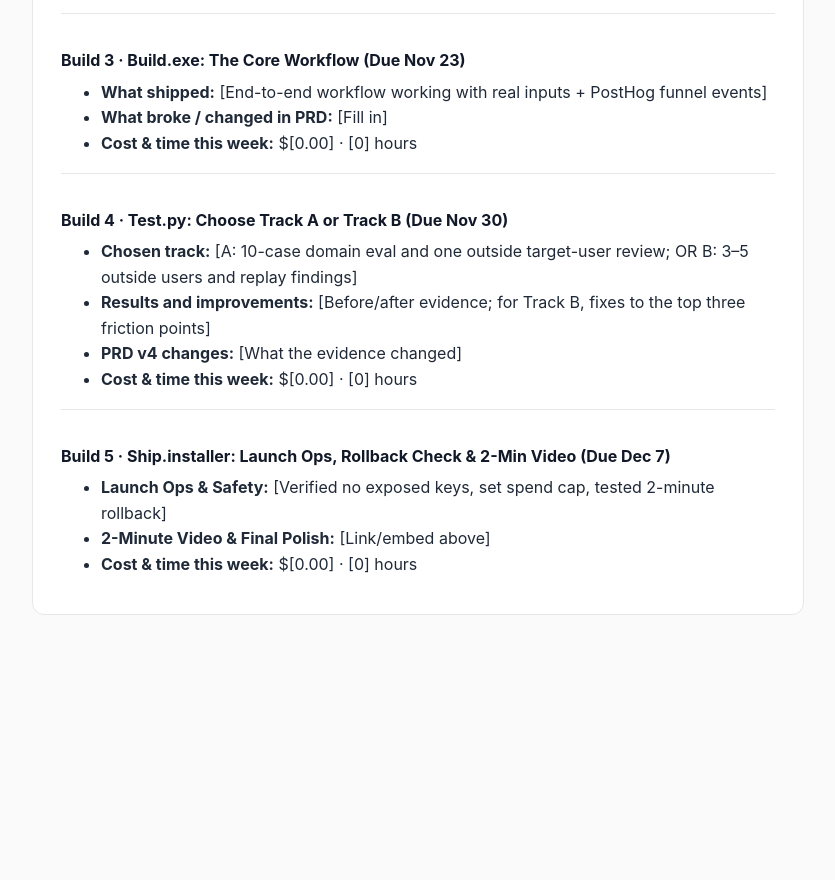
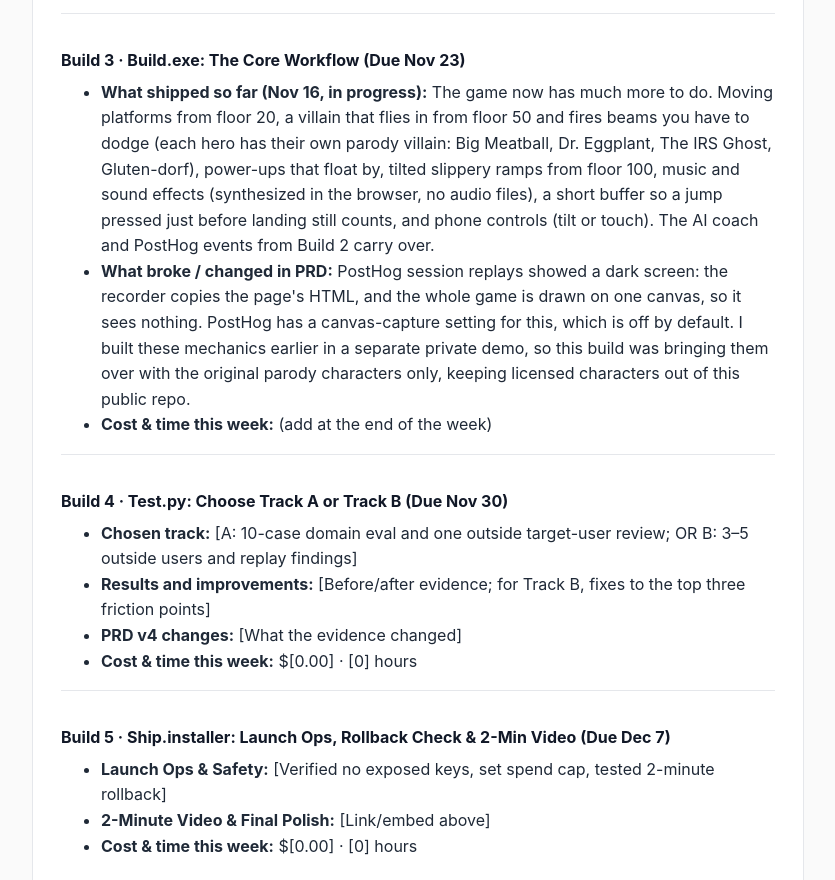
Before and after one commit to building-with-ai-f26/as21326--bowl-slop, a plain HTML site: page docs/index.html in a window 1280 px wide. Shown: the part 4491-5371 px from the top of the page, without its empty margins (222-1057 px from the left). Before the commit the page ends 5210 px from the top, so only its background shows below. Drawn offline with Linux system fonts and the light colour scheme.

Commit message:
Docs: README, AGENTS.md and Build 3 log for the ported mechanics
Co-Authored-By: Claude Sonnet 5.5 <noreply@anthropic.com>

```diff
--- a/docs/index.html
+++ b/docs/index.html
@@ -244,9 +244,9 @@
       <div class="log-entry">
         <h3>Build 3 · Build.exe: The Core Workflow (Due Nov 23)</h3>
         <ul>
-          <li><strong>What shipped:</strong> [End-to-end workflow working with real inputs + PostHog funnel events]</li>
-          <li><strong>What broke / changed in PRD:</strong> [Fill in]</li>
-          <li><strong>Cost & time this week:</strong> $[0.00] · [0] hours</li>
+          <li><strong>What shipped so far (Nov 16, in progress):</strong> The game now has much more to do. Moving platforms from floor 20, a villain that flies in from floor 50 and fires beams you have to dodge (each hero has their own parody villain: Big Meatball, Dr. Eggplant, The IRS Ghost, Gluten-dorf), power-ups that float by, tilted slippery ramps from floor 100, music and sound effects (synthesized in the browser, no audio files), a short buffer so a jump pressed just before landing still counts, and phone controls (tilt or touch). The AI coach and PostHog events from Build 2 carry over.</li>
+          <li><strong>What broke / changed in PRD:</strong> PostHog session replays showed a dark screen: the recorder copies the page's HTML, and the whole game is drawn on one canvas, so it sees nothing. PostHog has a canvas-capture setting for this, which is off by default. I built these mechanics earlier in a separate private demo, so this build was bringing them over with the original parody characters only, keeping licensed characters out of this public repo.</li>
+          <li><strong>Cost & time this week:</strong> (add at the end of the week)</li>
         </ul>
       </div>
 
```
Also changed, not shown: 2 other files.
